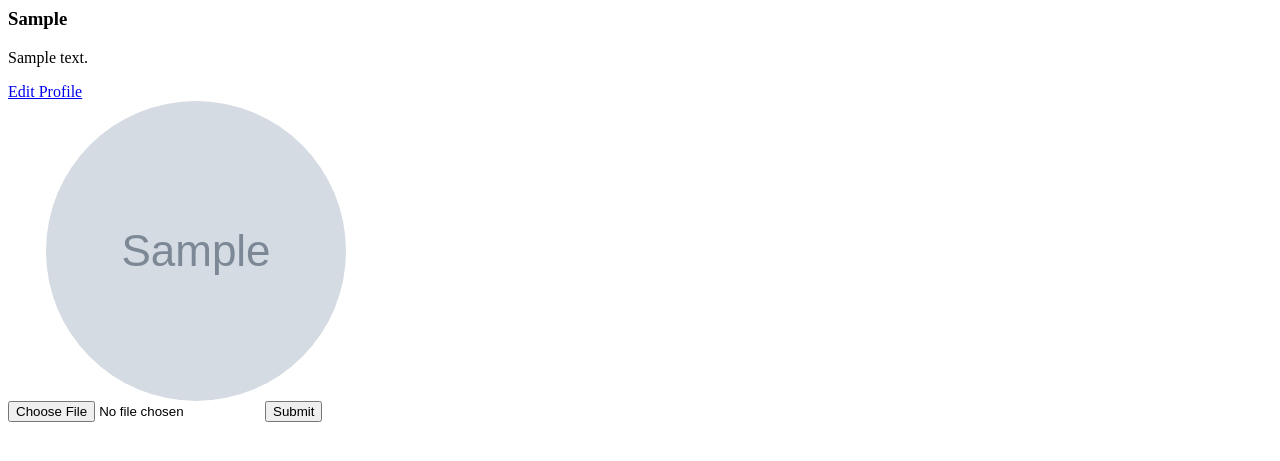
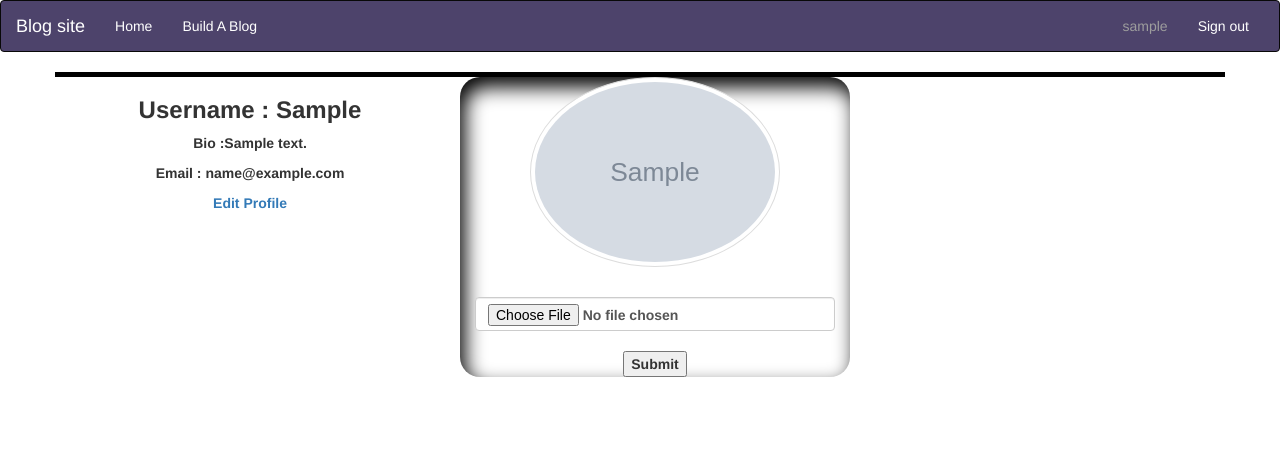
Before and after one commit to devseme/Blogs-App, a Flask app: a page that uses app/templates/profile/profile.html in a window 1280 px wide. Shown: the top 461 px of the page. Run offline with Flask 2, Linux system fonts and the light colour scheme; a user stored in the database is signed in; tables that the repository leaves empty hold one stand-in row (values such as "Sample post"); grey boxes marked "Sample" are stand-in pictures; some libraries are stand-ins or nearby versions.

Commit message:
working on UI

```diff
--- a/app/main/forms.py
+++ b/app/main/forms.py
@@ -9,7 +9,7 @@ from wtforms import ValidationError
 
 class BlogForm(FlaskForm):
     title = StringField('Blog title', validators=[Required()])
-    category = SelectField('Blog category',choices=[('Select a category','Select a category'),('Fashion', 'Fashion'),('Sports','Sports'),('Travel','Travel'),('Tech','Tech')], validators=[Required()])
+    category = SelectField('Blog category',choices=[('Select a category','Select a category'),('E News', 'E news'),('World Travel','World Travel'),('Photography','Photography'),('Entertainment','Entertainment')], validators=[Required()])
     content = TextAreaField('Body', validators=[Required()])
     created_by= StringField('Blog created_by',validators=[Required()])
     submit = SubmitField('Submit')
--- a/app/templates/index.html
+++ b/app/templates/index.html
@@ -13,8 +13,7 @@
 <div class="col-sm-12"style="background-image: url('https://cdn.pixabay.com/photo/2021/10/28/09/59/city-6749295_960_720.jpg');
 background-position: center center;
 background-size: cover;
-background-repeat: no-repeat;"
->
+background-repeat: no-repeat;">
 
     <div class="panel panel-default">
         <div class="card">
@@ -51,7 +50,6 @@ background-repeat: no-repeat;"
 
                 <p class="card-text " style="text-align: center;">Blogger: {{blog.created_by}}</p>
 
-               <!--  "a href="{{ url_for('main.delete_blog',id=blog.id)}}" class="text-danger" title="Delete Blog">Delete Blog</a>-->
                <button type="button" class="btn btn-danger"a href="{{ url_for('main.delete_blog',id=blog.id)}}" class="text-danger" title="Delete Post"><small><i
                 class="fa fa-trash"></i></small></a></button>
 
--- a/app/templates/profile/profile.html
+++ b/app/templates/profile/profile.html
@@ -1,30 +1,41 @@
-<div class="container">
+{% extends 'base.html'%}
+{% import 'macros.html' as macro %}
+
+{% block styles%}
+    {{ super() }}
+    <link rel="stylesheet" href="{{url_for('static',filename='css/index.css')}}">
+{% endblock %}
+{%block content%}
+<div class="container text-center"style="border-top: 5px solid black;">
 <div class="row">
-      <div class="col-md-4">
-        <h3> {{user.username| capitalize}} </h3>
+  <div class="col-md-4" >
+    <h3 style="font-weight: 700">Username :  {{user.username| capitalize}} </h3>
 
     {% if user.bio %}
-          <p> {{user.bio}}</p>
+    <p style="font-weight: 700">Bio :{{user.bio}}</p>
+    <p style=" font-weight: 700">Email : {{user.email}}</p>
     {%else%}
       <p> {{user.username| capitalize}} has no bio </p>
     {% endif %}
     {%if user == current_user %}
-        <a href="{{url_for('main.update_profile',uname=user.username)}}">Edit Profile</a>
+    <a style="font-weight: bold" href="{{url_for('main.update_profile',uname=user.username)}}">Edit Profile</a>
     {%endif%}
   </div>
 
-      <div class="col-md-4">
+  <div class="col-md-4 " style="padding-top:2 rem; height:auto;margin-left: 1.5rem;margin-bottom: 2rem; border-radius:20px; box-shadow: 5px 10px 20px black inset;">
     {% if user.profile_pic_path %}
-        <img src="{{url_for('static',filename=user.profile_pic_path)}}" alt="" class="img-thumbnail"style="width:300px; height:300px; border:0px solid;border-radius:50%;margin-left:3vw;">
+    <img style= "border-radius:50%; width:250px; margin-left: 0rem; margin-bottom:10px;" src="{{url_for('static',filename=user.profile_pic_path)}}" alt="" class="img-thumbnail"><br><br>
     {%else%}
-        <p>No profile picture</p>
+    <p style="font-weight: bold;">No profile picture</p>
     {% endif %}
     {% if user == current_user %}
     <form  action="{{url_for('main.update_pic',uname=user.username)}}" method="post" enctype = "multipart/form-data">
-          <input type="file"  name="photo" class="form-control" required>
-          <input type="submit">
+      <input style= " font-weight: bold" type="file"  name="photo" class="form-control" required><br>
+
+      <input style= " font-weight: bold" type="submit">
     </form>
     {% endif %}
   </div>
 </div>
 </div>
+{% endblock %}
```
Also changed, not shown: app/templates/comments.html (+4 -3 lines), app/static/photos/ian.jpg (added). Lines whose indentation alone changed are shown as unchanged.
